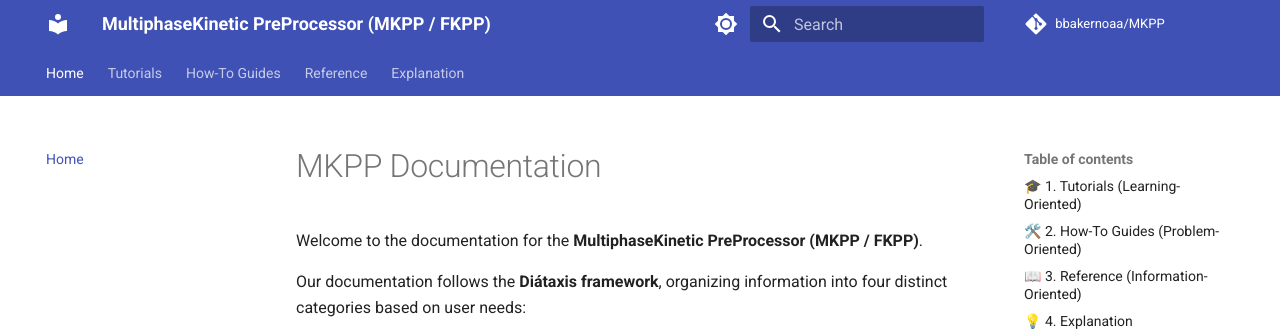
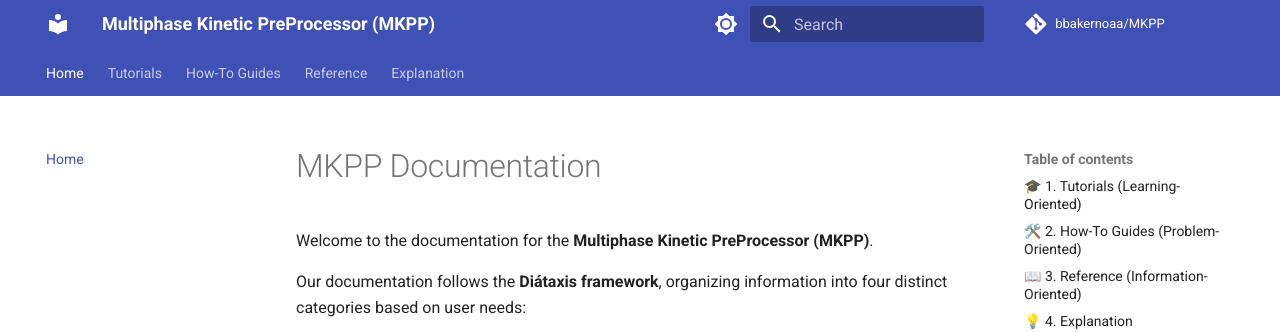
Before and after one commit to bbakernoaa/MKPP, an MkDocs documentation site: the page built from docs/README.md, in a window 1280 px wide and 900 px high. Shown: the top 332 px of the window. Built offline with MkDocs 1.6.1 and Material for MkDocs 9.7.7, drawn with Linux system fonts in a browser that asks for light colours; comment, search, counter and statistics services are not loaded.

Commit message:
docs: remove obsolete FKPP nomenclature and standardize on MKPP

```diff
--- a/docs/README.md
+++ b/docs/README.md
@@ -1,6 +1,6 @@
 # MKPP Documentation
 
-Welcome to the documentation for the **MultiphaseKinetic PreProcessor (MKPP / FKPP)**.
+Welcome to the documentation for the **Multiphase Kinetic PreProcessor (MKPP)**.
 
 Our documentation follows the **Diátaxis framework**, organizing information into four distinct categories based on user needs:
 
--- a/mkdocs.yml
+++ b/mkdocs.yml
@@ -1,4 +1,4 @@
-site_name: MultiphaseKinetic PreProcessor (MKPP / FKPP)
+site_name: Multiphase Kinetic PreProcessor (MKPP)
 site_description: Exascale-ready AOT chemical ODE solver compiler for NOAA NWP models
 site_author: NOAA NWS Office of Modeling and Development
 repo_url: https://github.com/bbakernoaa/MKPP
```
Also changed, not shown: README.md (+2 -2 lines), docs/explanation/unified-jacobian-and-reaction-kinetics.md (+1 -1 lines), docs/reference/reaction-types-and-yaml-schema.md (+1 -1 lines), reports/MKPP_vs_KPP_Diurnal_Benchmark.md (+3 -3 lines), .github/copilot-instructions.md, 1 other file.
